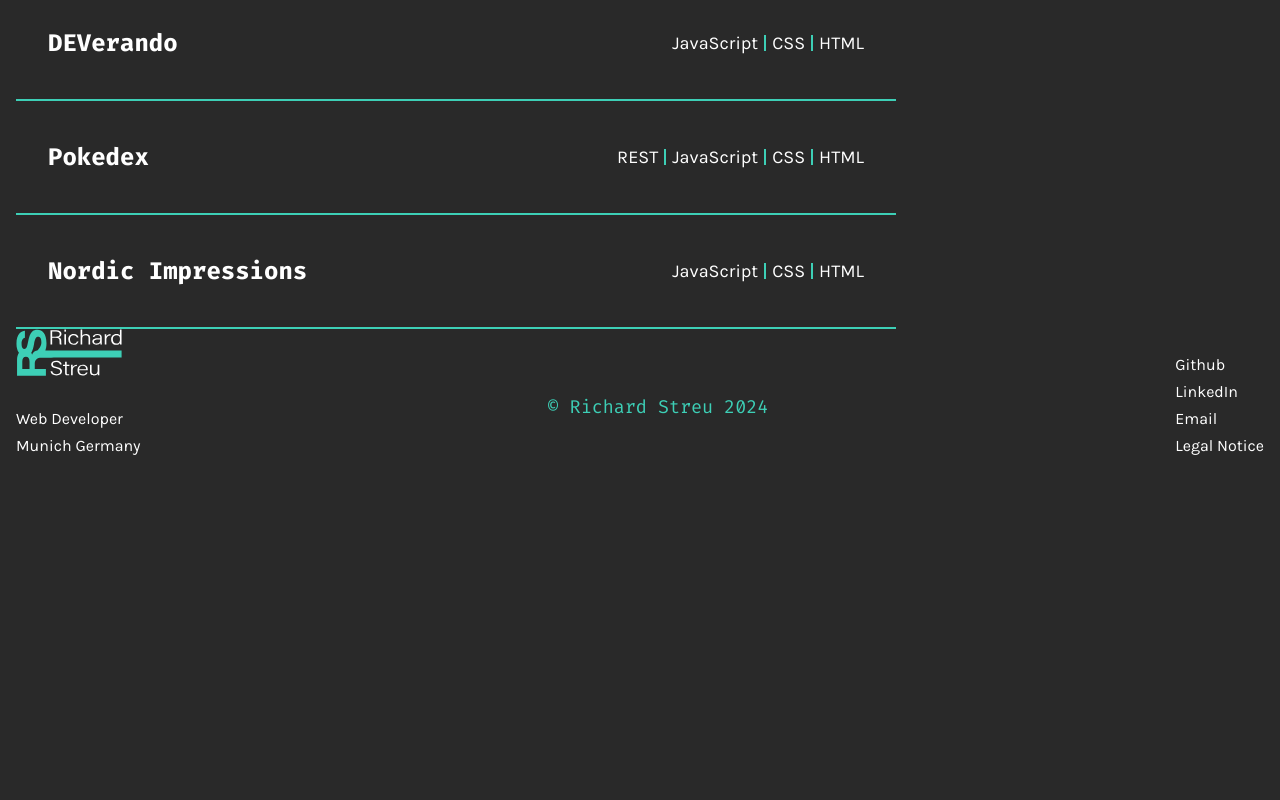
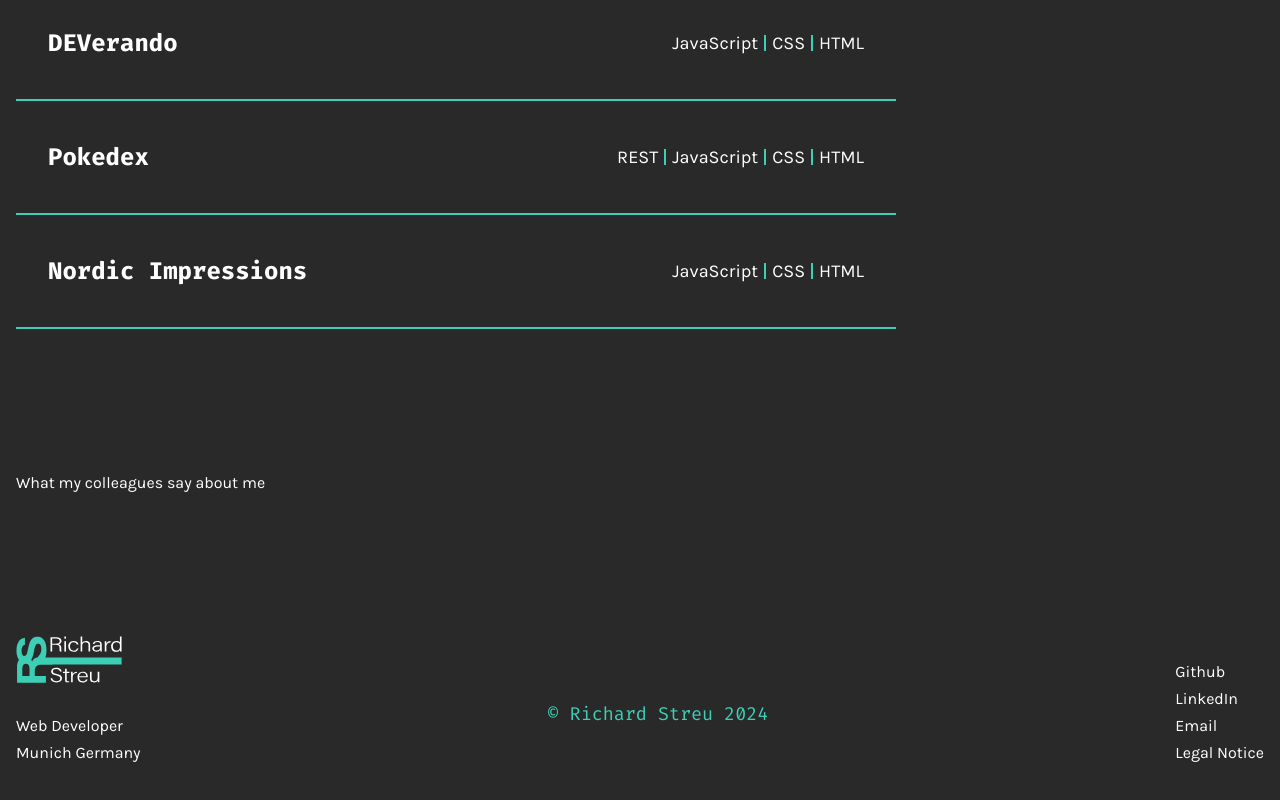
Before and after one commit to RichardStreu/portfolioAngular, an Angular app: page / in a window 1280 px wide. Shown: the part 2915-3715 px from the top of the page. Before the commit the page ends 3434 px from the top, so only its background shows below. Built offline with nearby package versions, Linux system fonts and the light colour scheme.

Commit message:
feat: integrate e-references component into landing page and add multilingual headline support

```diff
--- a/src/app/landing-page/landing-page.component.html
+++ b/src/app/landing-page/landing-page.component.html
@@ -3,4 +3,5 @@
   <app-b-aboutme></app-b-aboutme>
   <app-c-skillset></app-c-skillset>
   <app-d-projects></app-d-projects>
+  <app-e-references></app-e-references>
 </main>
--- a/src/app/landing-page/landing-page.component.ts
+++ b/src/app/landing-page/landing-page.component.ts
@@ -3,11 +3,12 @@ import { AHeroComponent } from './sections/a-hero/a-hero.component';
 import { BAboutmeComponent } from './sections/b-aboutme/b-aboutme.component';
 import { CSkillsetComponent } from './sections/c-skillset/c-skillset.component';
 import { DProjectsComponent } from './sections/d-projects/d-projects.component';
+import { EReferencesComponent } from './sections/e-references/e-references.component';
 
 @Component({
   selector: 'app-landing-page',
   standalone: true,
-  imports: [AHeroComponent, BAboutmeComponent, CSkillsetComponent, DProjectsComponent],
+  imports: [AHeroComponent, BAboutmeComponent, CSkillsetComponent, DProjectsComponent, EReferencesComponent],
   templateUrl: './landing-page.component.html',
   styleUrl: './landing-page.component.scss'
 })
--- a/src/app/landing-page/sections/e-references/e-references.component.html
+++ b/src/app/landing-page/sections/e-references/e-references.component.html
@@ -1,5 +1,5 @@
 <section class="referenceSection">
   <div class="contentWrapper">
-    <div class="referenceHeadline"></div>
+    <div class="referenceHeadline">{{headlineText}}</div>
   </div>
 </section>
--- a/src/app/landing-page/sections/e-references/e-references.component.ts
+++ b/src/app/landing-page/sections/e-references/e-references.component.ts
@@ -16,6 +16,19 @@ export class EReferencesComponent {
   referenceDataService = inject(ReferenceDataService);
   languageService = inject(LanguageService);
 
-  headlienText: string = '';
+  headlineText: string = '';
+
+  chooseLanguage() {
+    this.languageService.language.subscribe(() => {
+      this.headlineText =
+        this.languageService.currentLanguage == 'en'
+          ? 'What my colleagues say about me'
+          : 'Was meine Kollegen über mich sagen';
+    });
+  }
+
+  constructor() {
+    this.chooseLanguage();
+  }
 
 }
```
